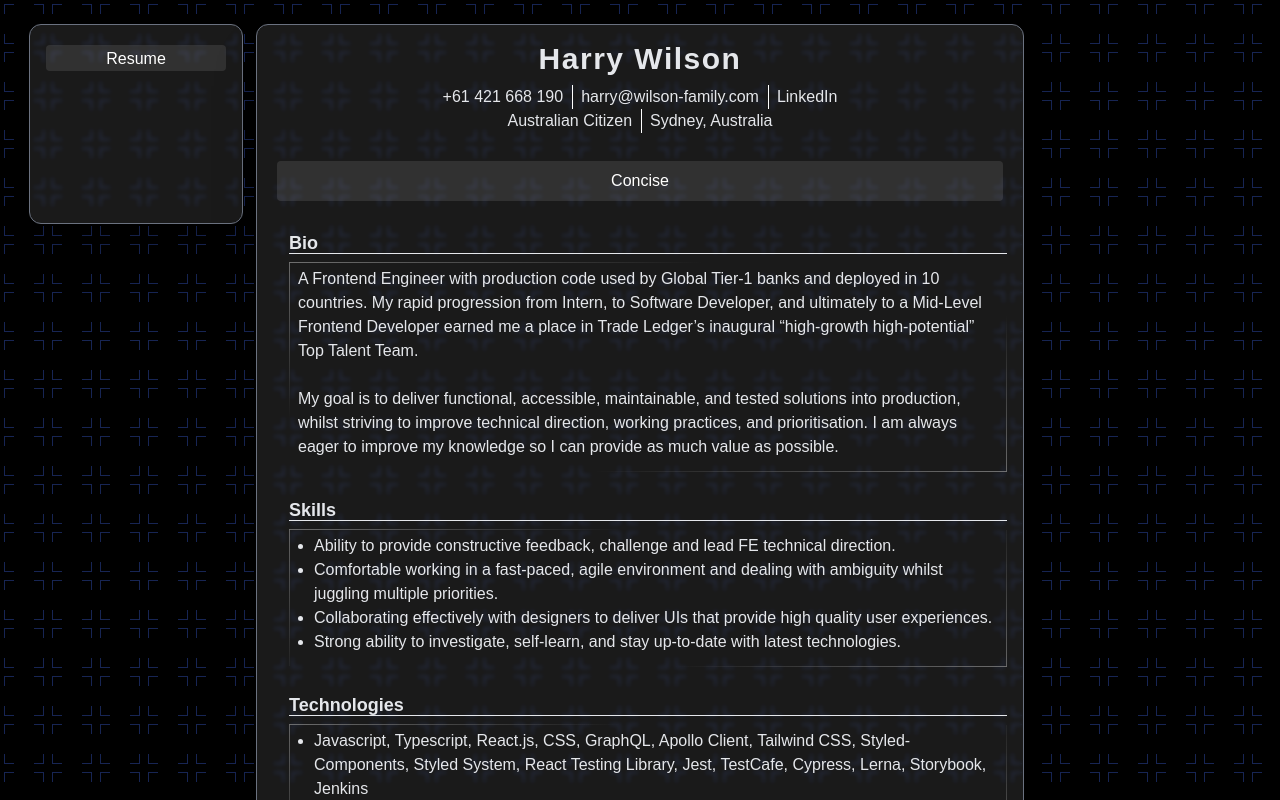
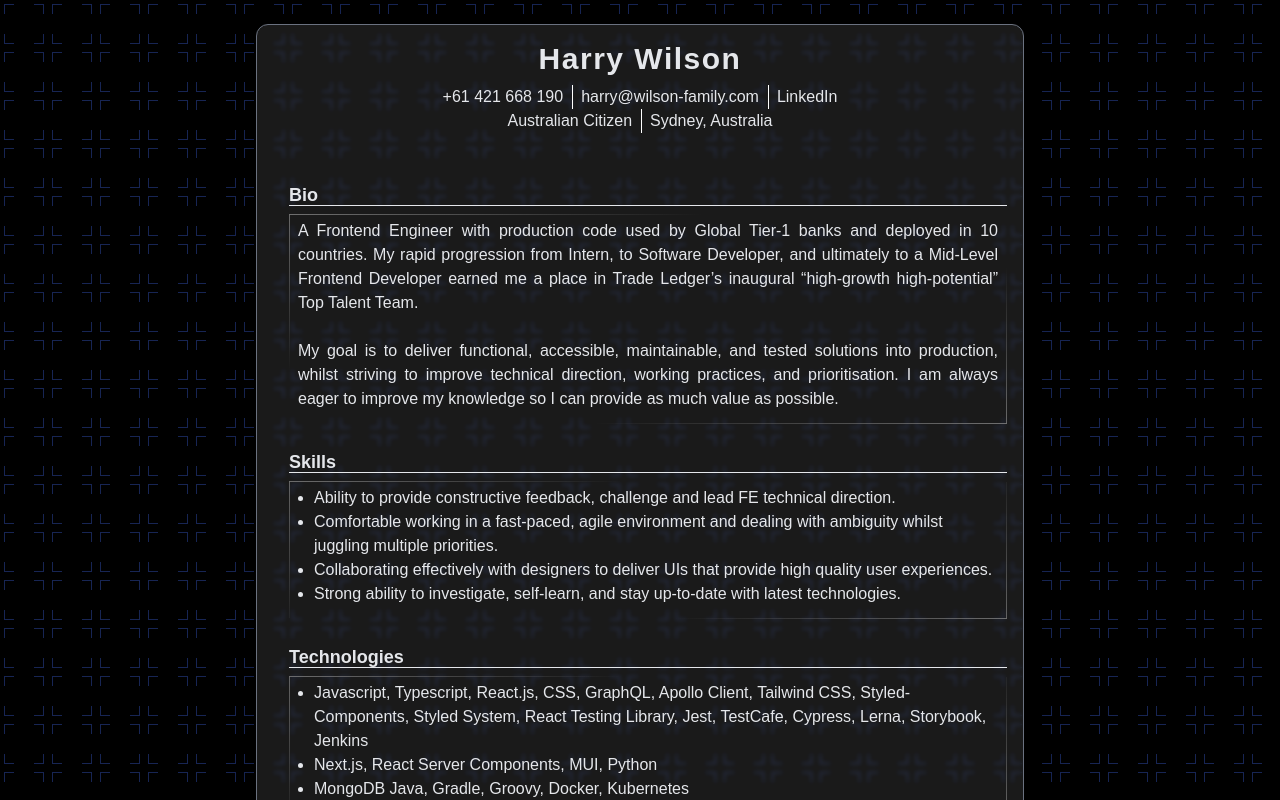
Before and after one commit to hwilsonnn/hwilsonnn.github.io, a React (Vite) app: page /#/resume in a window 1280 px wide. Built offline with nearby package versions, Linux system fonts and the light colour scheme; a web font is replaced by a local one.

Commit message:
hide menu and tidy formatting a little bit

```diff
--- a/src/components/ExperienceItem.tsx
+++ b/src/components/ExperienceItem.tsx
@@ -41,22 +41,22 @@ const ExperienceItem = ({
       }}
     >
       <h2 className="text-md font-semibold">{timePeriod}</h2>
-      <div className="flex items-center">
+      <div className="flex items-center text-center">
         <h2 className="py-1 text-xl font-bold">{roleTitle}</h2>
         <Space size="sm" />
         <h3
           className={clsx(
-            "pt-1 text-base font-light text-gray-300",
+            "text-base font-light text-gray-300",
             location && "italic"
           )}
         >
           {roleSubtitle}
         </h3>
       </div>
-      <div className="flex items-center">
+      <div className="flex items-center text-center">
         <h3 className="text-base font-semibold">{company}</h3>
         <Space size="sm" />
-        <h3 className="pt-1 text-base font-light text-gray-300">{location}</h3>
+        <h3 className="text-base font-light text-gray-300">{location}</h3>
       </div>
       <Space />
       <div className="pb-6 text-justify">{children}</div>
--- a/src/routes/Resume/Resume.tsx
+++ b/src/routes/Resume/Resume.tsx
@@ -1,8 +1,6 @@
-// import { useLoaderData } from "react-router-dom"
 import ExperienceItem from "../../components/ExperienceItem"
 import Markdown from "../../components/Markdown"
 import Space from "../../components/Space"
-import Tabs from "../../components/Tabs"
 import { resumeLoader } from "./resumeLoader"
 import SectionHeading from "../../components/SectionHeading"
 import useLoaderData from "../../utils/useLoaderData"
@@ -48,16 +46,13 @@ const Resume = () => {
         ))}
       </div>
       <Space />
-      <Tabs
-        tabs={[
-          {
-            tabTitle: "Concise",
-            content: (
       <div className="flex max-w-full flex-col">
         <Space />
         <SectionHeading>Bio</SectionHeading>
         <ContentContainer>
+          <div className="text-justify">
             <Markdown content={data.bio} />
+          </div>
         </ContentContainer>
         <Space />
         <SectionHeading>Skills</SectionHeading>
@@ -85,10 +80,6 @@ const Resume = () => {
           </ExperienceItem>
         </div>
       </div>
-            )
-          }
-        ]}
-      />
       <SectionHeading>Education</SectionHeading>
       <div className="flex flex-col">
         <ExperienceItem
--- a/src/routes/index.tsx
+++ b/src/routes/index.tsx
@@ -1,5 +1,4 @@
 import { useEffect } from "react"
-import MenuBar from "../components/MenuBar"
 import Space from "../components/Space"
 import { Outlet, useLocation, useNavigate } from "react-router-dom"
 
@@ -19,7 +18,7 @@ const Root = () => {
   return (
     <div className="my-6">
       <div className="flex flex-col items-center">
-        <MenuBar />
+        {/* <MenuBar /> */}
         <div className="flex w-3/5 flex-col rounded-xl border border-gray-500 bg-[rgba(255,255,255,.10)] p-4 text-gray-200 shadow-2xl backdrop-blur-[2px]">
           <Outlet />
         </div>
```
Lines whose indentation alone changed are shown as unchanged.
